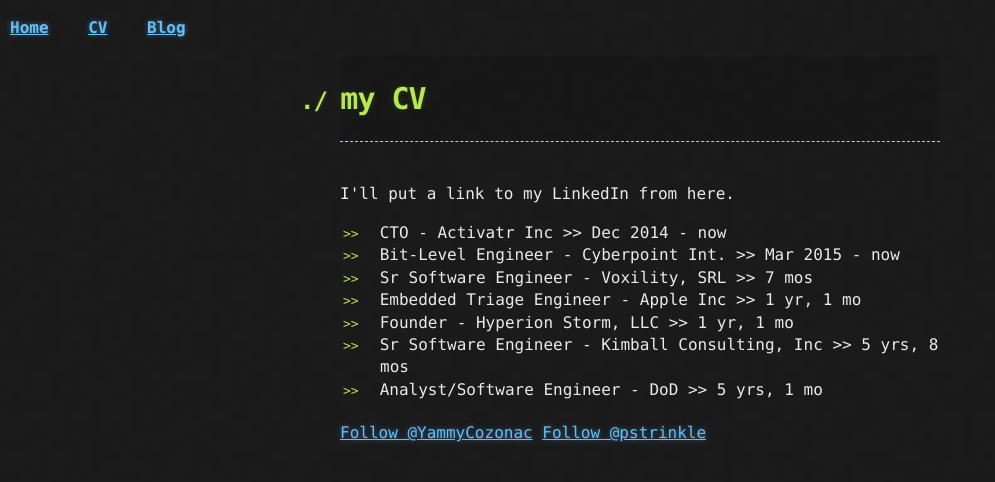
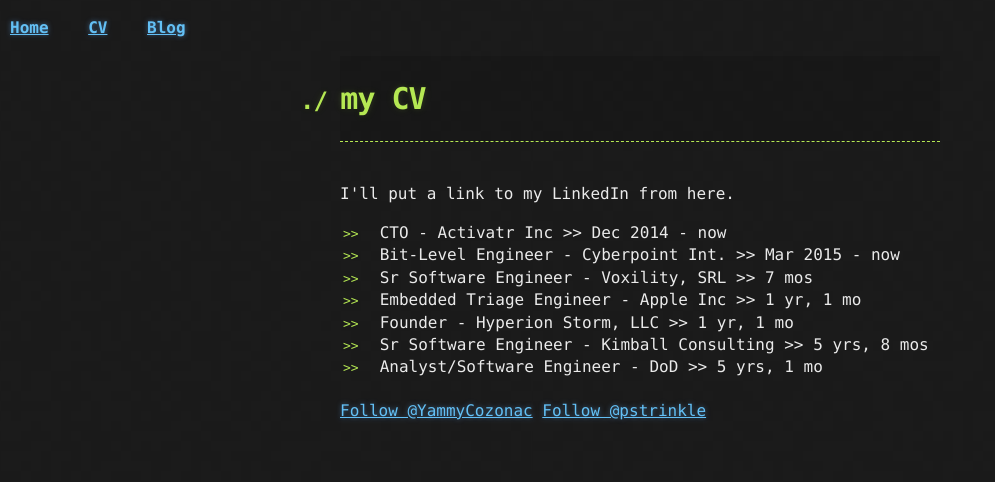
Before and after one commit to pstrinkle/pstrinkle.github.io, a Jekyll site: the page built from cv.html, in a window 1280 px wide. Shown: the top 482 px of the page, without its empty margins (0-995 px from the left). Built offline with Jekyll 4.4.1, drawn with Linux system fonts in a browser that asks for light colours; comment, search, counter and statistics services are not loaded.

Commit message:
Update cv.html

```diff
--- a/cv.html
+++ b/cv.html
@@ -15,7 +15,7 @@
     <li>Sr Software Engineer - Voxility, SRL &gt;&gt; 7 mos</li>
     <li>Embedded Triage Engineer - Apple Inc &gt;&gt; 1 yr, 1 mo</li>
     <li>Founder - Hyperion Storm, LLC &gt;&gt; 1 yr, 1 mo</li>
-    <li>Sr Software Engineer - Kimball Consulting, Inc &gt;&gt; 5 yrs, 8 mos</li>
+    <li>Sr Software Engineer - Kimball Consulting &gt;&gt; 5 yrs, 8 mos</li>
     <li>Analyst/Software Engineer - DoD &gt;&gt; 5 yrs, 1 mo</li>
   </ul>
 
```
